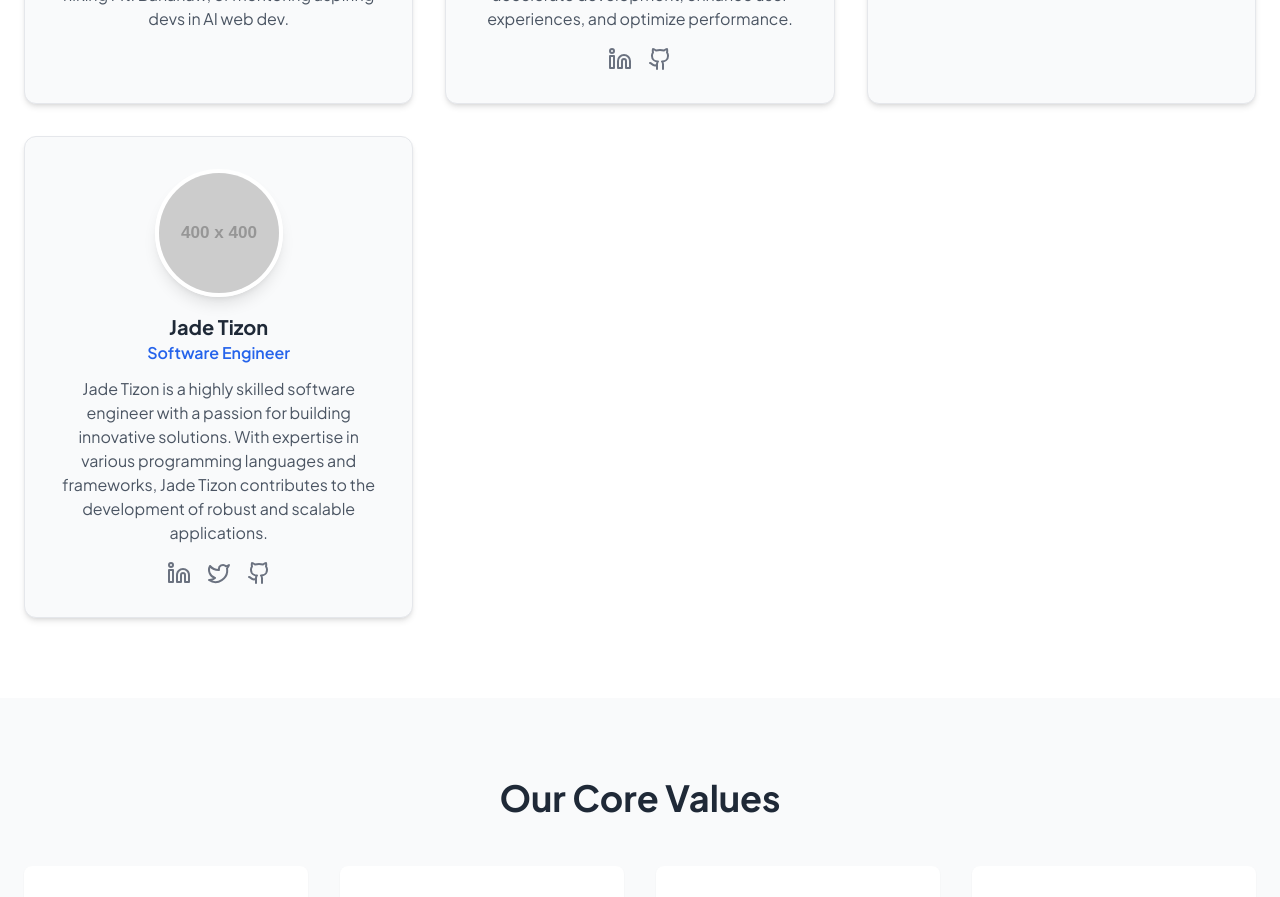
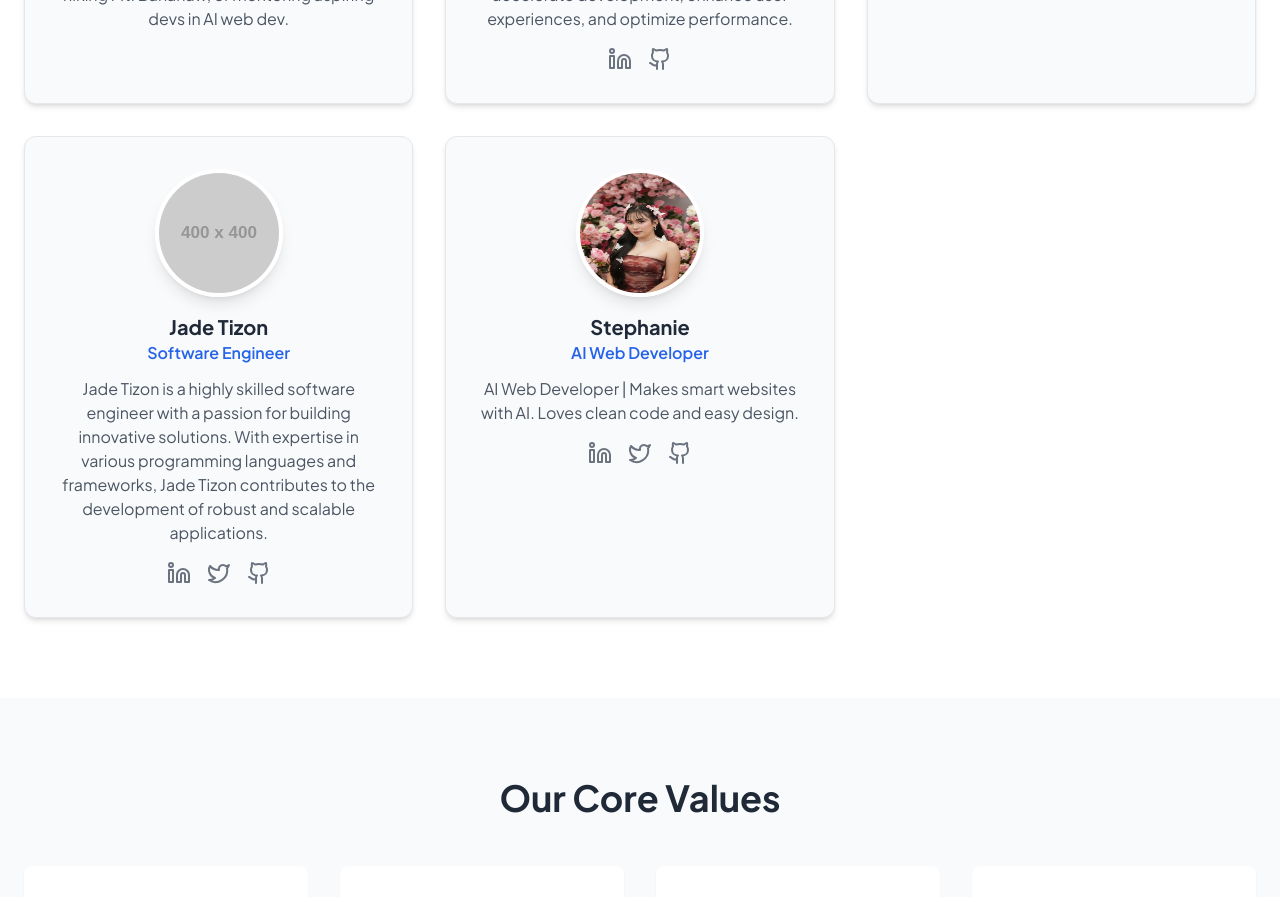
Before and after one commit to Yano-ai/yano-ai.github.io, a Next.js app: page /about in a window 1280 px wide. Shown: the part 1460-2357 px from the top of the page. Built offline with nearby package versions, Linux system fonts and the light colour scheme.

Commit message:
add stephanie profile (#29)

```diff
--- a/app/about/page.tsx
+++ b/app/about/page.tsx
@@ -158,7 +158,14 @@ const WhoWeArePage = () => {
       bio: 'Jade Tizon is a highly skilled software engineer with a passion for building innovative solutions. With expertise in various programming languages and frameworks, Jade Tizon contributes to the development of robust and scalable applications.',
       image: 'https://via.placeholder.com/400',
       social: { linkedin: '#', twitter: '#', github: '#' }
-    }
+    },
+   {
+  name: 'Stephanie',
+  title: 'AI Web Developer',
+  bio: 'AI Web Developer | Makes smart websites with AI. Loves clean code and easy design.',
+  image: '/image-aiko/stephanie.png',
+  social: { linkedin: '#', twitter: '#', github: '#' }
+}
   ];
 
   const companyValues = [
```
Also changed, not shown: public/image-aiko/stephanie.png (added).
